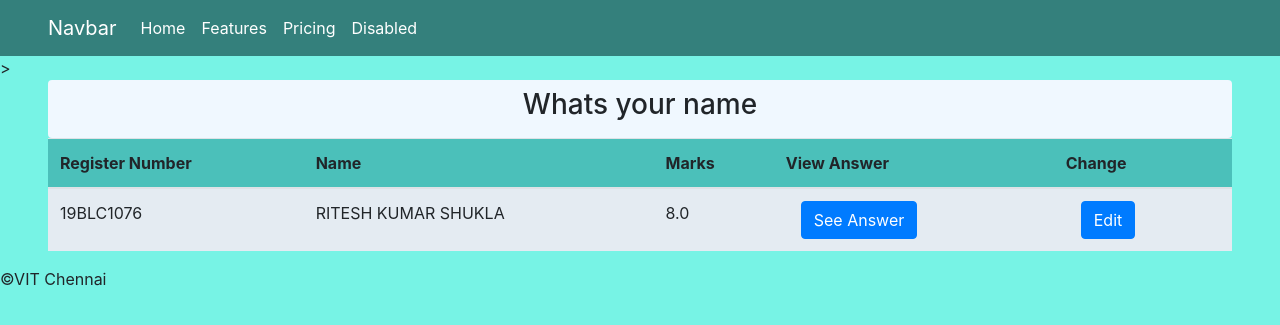
After one commit to riteshshukla04/Vivaluate, a Django app: page /question/studentlist/9 in a window 1280 px wide. The commit adds this page. Shown: the top 325 px of the page. Run offline with Django 4.2, Linux system fonts and the light colour scheme; data comes from the database, SQL or seed files in the repository; both versions use the stored data as it was after the commit.

Commit message:
10th April Table Added

```diff
--- a/OCR/decorators.py
+++ b/OCR/decorators.py
@@ -4,7 +4,7 @@ from django.shortcuts import  redirect
 def unauthenticated_user(view_func):
     def wrapper_func(request,*args,**kwargs):
         if request.user.is_authenticated:
-            return redirect('/')
+            return redirect('/authenticator')
         else:
             return view_func(request , *args,**kwargs)
     return wrapper_func
--- a/OCR/templates/classlist.html
+++ b/OCR/templates/classlist.html
@@ -5,7 +5,7 @@
     <meta charset="UTF-8">
     <meta http-equiv="X-UA-Compatible" content="IE=edge">
     <meta name="viewport" content="width=device-width, initial-scale=1.0">
-    <link rel="stylesheet" href="./test.css">
+
     <title>Document</title>
 
     <link rel="stylesheet" href="https://cdn.jsdelivr.net/npm/bootstrap@4.0.0/dist/css/bootstrap.min.css"
--- a/OCR/templates/question_list_student.html
+++ b/OCR/templates/question_list_student.html
@@ -5,7 +5,7 @@
     <meta charset="UTF-8">
     <meta http-equiv="X-UA-Compatible" content="IE=edge">
     <meta name="viewport" content="width=device-width, initial-scale=1.0">
-    <link rel="stylesheet" href="./test.css">
+
     <title>Document</title>
 
     <link rel="stylesheet" href="https://cdn.jsdelivr.net/npm/bootstrap@4.0.0/dist/css/bootstrap.min.css"
--- a/OCR/templates/studentList.html
+++ b/OCR/templates/studentList.html
@@ -5,7 +5,7 @@
     <meta charset="UTF-8">
     <meta http-equiv="X-UA-Compatible" content="IE=edge">
     <meta name="viewport" content="width=device-width, initial-scale=1.0">
-    <link rel="stylesheet" href="./test.css">
+
     <title>Document</title>
 
     <link rel="stylesheet" href="https://cdn.jsdelivr.net/npm/bootstrap@4.0.0/dist/css/bootstrap.min.css"
@@ -124,7 +124,7 @@
 
         <div class="card-body">
             <h5 class="card-title">{{ i.name }}</h5>
-            <a href="/questionlist/{{i.id}}" class="btn btn-primary">Enter Test</a>
+            <a href="/questionlist/{{i.id}}/{{s.id}}" class="btn btn-primary">Enter Test</a>
 
         </div>
 
--- /dev/null
+++ b/OCR/templates/student_List_Question.html
@@ -0,0 +1,94 @@
+<!DOCTYPE html>
+<html lang="en">
+<head>
+    <meta charset="UTF-8">
+    <meta http-equiv="X-UA-Compatible" content="IE=edge">
+    <meta name="viewport" content="width=device-width, initial-scale=1.0">
+    <link rel="stylesheet" href="https://cdn.jsdelivr.net/npm/bootstrap@4.0.0/dist/css/bootstrap.min.css"
+        integrity="sha384-Gn5384xqQ1aoWXA+058RXPxPg6fy4IWvTNh0E263XmFcJlSAwiGgFAW/dAiS6JXm" crossorigin="anonymous">
+
+    <title>Document</title>
+</head>
+<body style="background-color: #77f3e5;">
+    <nav class="navbar navbar-expand-lg navbar-light px-5" style="background-color: #34807c; color: white;">
+        <a class="navbar-brand" href="#" style="color: white;">Navbar</a>
+        <button class="navbar-toggler" type="button" data-toggle="collapse" data-target="#navbarNav" aria-controls="navbarNav" aria-expanded="false" aria-label="Toggle navigation">
+          <span class="navbar-toggler-icon"></span>
+        </button>
+        <div class="collapse navbar-collapse" id="navbarNav">
+          <ul class="navbar-nav">
+            <li class="nav-item active">
+              <a class="nav-link" href="#" style="color: white;">Home <span class="sr-only">(current)</span></a>
+            </li>
+            <li class="nav-item">
+              <a class="nav-link" href="#" style="color: white;">Features</a>
+            </li>
+            <li class="nav-item">
+              <a class="nav-link" href="#" style="color: white;">Pricing</a>
+            </li>
+            <li class="nav-item">
+              <a class="nav-link " href="#" style="color: white;">Disabled</a>
+            </li>
+          </ul>
+        </div>
+      </nav>
+>   <div class="mx-5 text-center p-2 rounded" style="background-color: aliceblue;">
+        <h3>{{question.question_desc}}</h3>
+    </div>
+    <div class="mx-5 rounded">
+        <table class="table table-hover table-striped">
+            <thead style="background-color: #4bc0ba;">
+                <tr>
+                  <th scope="col">Register Number</th>
+                  <th scope="col" >Name</th>
+                  <th scope="col">Marks</th>
+                  <th scope="col">View Answer</th>
+                  <th scope="col" >Change</th>
+                </tr>
+              </thead>
+              <tbody style="background-color: aliceblue;">
+                {% for i in answer %}
+                <tr>
+                    <td>{{i.student.register_number}}</td>
+                    <td>{{i.student.name}}</td>
+                    <td>{{i.awarded_marks}}</td>
+                    <td>
+                        <div class="container-fluid">
+                            <div class="row">
+                                <div class="col">
+                                    <a class="btn btn-primary " href="{{i.submitted.url}}" target="_blank"role="button" >See Answer</a>
+                                </div>
+                            </div>
+
+                        </div>
+                    </td>
+                    <td>
+
+
+                        <div class="container-fluid">
+                            <div class="row">
+                                <div class="col">
+                                    <a class="btn btn-primary " href="{{i.submitted.url}}" target="_blank"role="button" >Edit</a>
+                                </div>
+                            </div>
+
+                        </div>
+
+                    </td>
+
+                </tr>
+                {% endfor %}
+
+
+
+            </tbody>
+        </table>
+    </div>
+    <div class="footer-padding"></div>
+        <div class="footer">
+          <p>©VIT Chennai</p>
+        </div>
+
+</body>
+
+</html>
--- a/OCR/urls.py
+++ b/OCR/urls.py
@@ -24,11 +24,13 @@ urlpatterns = [
     path("classlist/<str:pk>",views.studentList),
     path("createtest/<str:pk>",views.createTest),
     path("testlist/<str:pk>",views.TestList),
-    path("questionlist/<str:pk>",views.questionList),
+    path("questionlist/<str:pk>/<str:pk1>",views.questionList),
      path("createquestion/<str:pk>",views.createQuestion),
      path("testlists/<str:pk>",views.TestListStudent),
      path("questionlists/<str:pk>",views.questionListStudent),
      path("uploadanswer/<str:pk>/<str:pk1>",views.Upload_Answer),
+     path("question/studentlist/<str:pk>",views.student_list_question),
+     path("authenticator/",views.authenticator),
 
 
 ]
--- a/OCR/views.py
+++ b/OCR/views.py
@@ -145,7 +145,7 @@ def TeacherLandingPage(request):
     s=Classroom.objects.filter(teacher=Teacher.objects.get(user=request.user))
     return render(request,'teacher_landing_page.html',{"s":s})
 
-
+@unauthenticated_user
 def MainIndex(request):
     return render(request,"tarplanding.html")
 
@@ -155,7 +155,7 @@ def studentList(request,pk):
     test=Test.objects.filter(classroom=Classroom.objects.get(id=pk))
     t=s.student.all()
 
-    return render(request,"studentList.html",{"t":t,"pk":pk,"test":test})
+    return render(request,"studentList.html",{"t":t,"pk":pk,"test":test,"s":s})
 
 
 
@@ -173,10 +173,11 @@ def TestList(request,pk):
     return render(request,'TestList.html',{"test":test})
 
 
-def questionList(request,pk):
+def questionList(request,pk,pk1):
     test=Test.objects.get(id=pk)
+    classroom=Classroom.objects.get(id=pk1)
     question=test.questions.all()
-    return render(request,"questionList.html",{"question":question,"pk":pk})
+    return render(request,"questionList.html",{"question":question,"pk":pk,"test":test})
 
 
 def createQuestion(request,pk):
@@ -222,3 +223,15 @@ def Upload_Answer(request,pk,pk1):
         return redirect(f"/questionlists/{pk1}")
 
     return render(request,"uploadAnswer.html")
+
+
+def student_list_question(request,pk):
+    question=Question.objects.get(id=pk)
+    answer=Answer.objects.filter(question=Question.objects.get(id=pk))
+    return render(request,"student_List_Question.html",{"answer":answer,"question":question})
+
+def authenticator(request):
+    if request.user.groups.filter(name='Teacher'):
+                return redirect("/teacher")
+    else:
+                return redirect("/student")
```
Also changed, not shown: OCR/templates/questionList.html (+64 -10 lines), db.sqlite3, static/images/WhatsApp_Image_2022-03-25_at_12.23.18_AM.jpeg (added).
